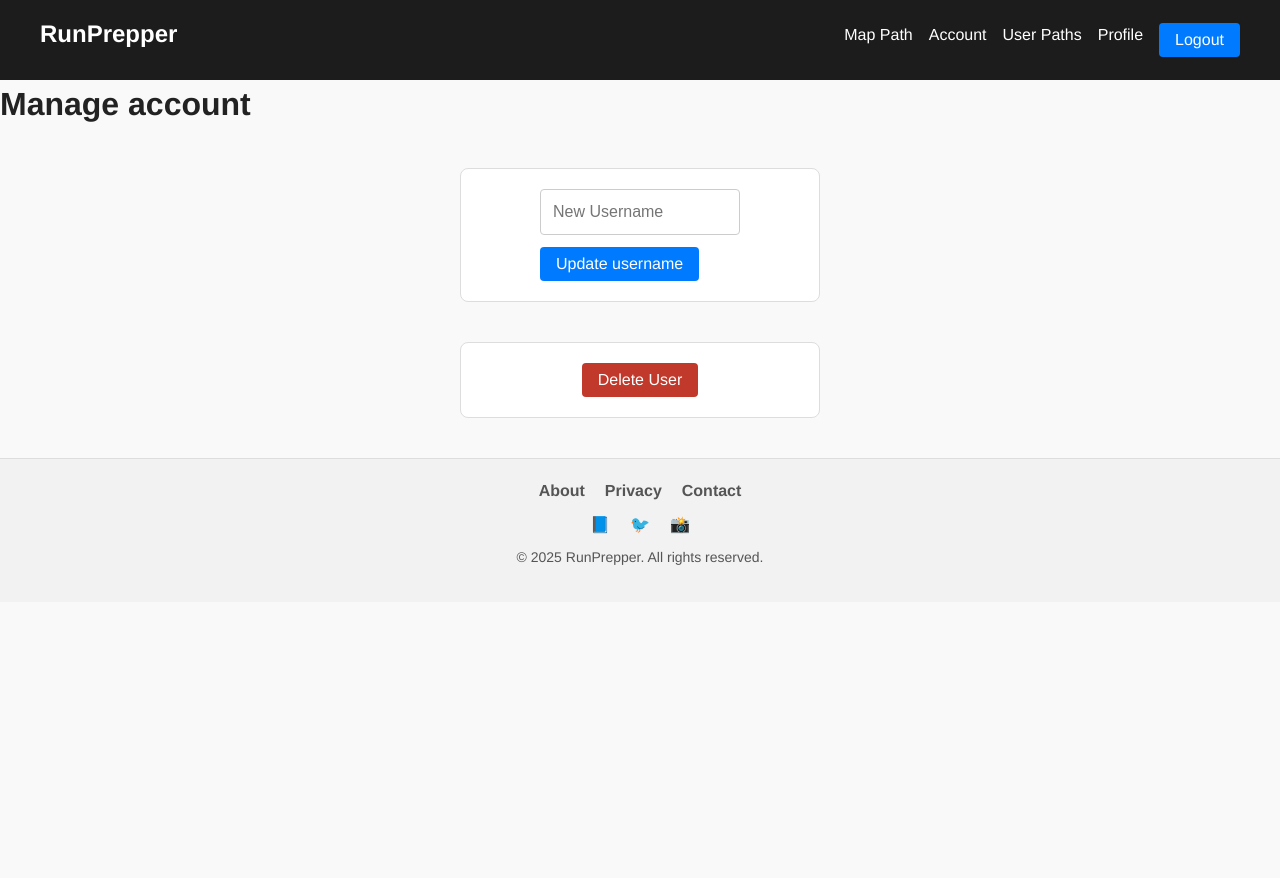
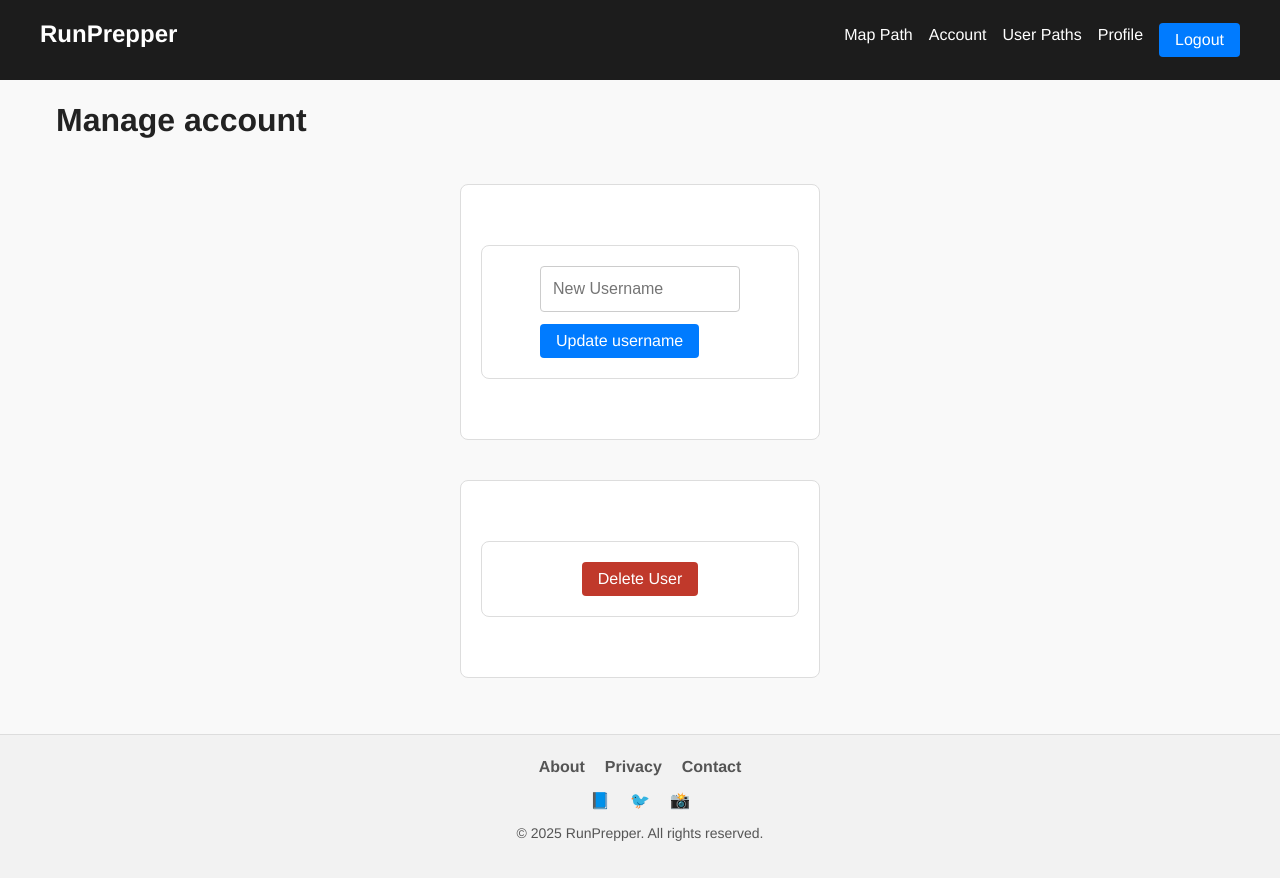
Before and after one commit to dangosailing/aidev24_webdev_fe, a React (Vite) app: page /account in a window 1280 px wide. Before the commit the page ends 800 px from the top, so only its background shows below. Built offline with nearby package versions, Linux system fonts and the light colour scheme; sample sign-in values are in the browser's storage; some icons are missing.

Commit message:
style: unify Account page layout with Home and Profile for consistent design.

```diff
--- a/src/pages/Account.jsx
+++ b/src/pages/Account.jsx
@@ -18,10 +18,14 @@ const Account = () => {
   }, [navigate]);
 
   return (
-    <div>
+    <div className="container">
       <h1>Manage account</h1>
-      <UpdateUser />
-      <DeleteUserButton />
+      <div className="primary-form-container">
+        <UpdateUser />
+      </div>
+      <div className="delete-user-container">
+        <DeleteUserButton />
+      </div>
     </div>
   );
 };
```
